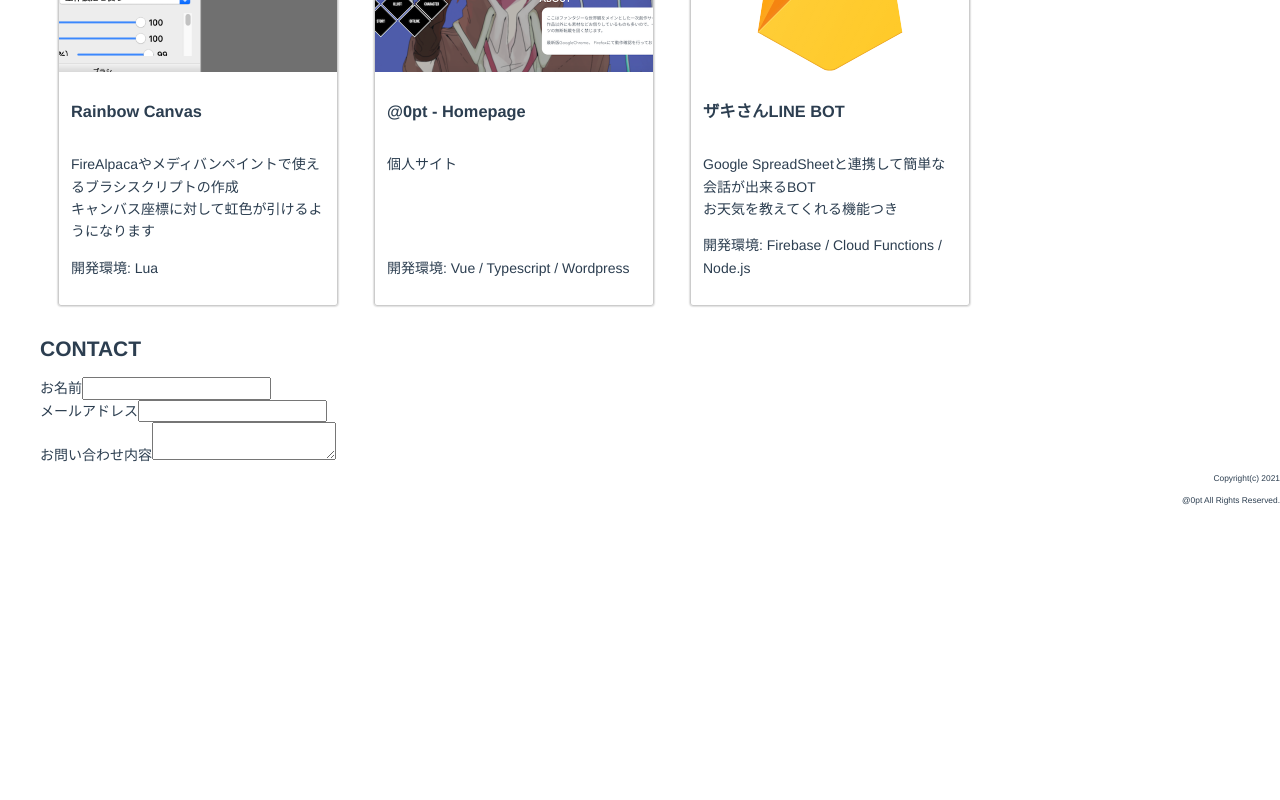
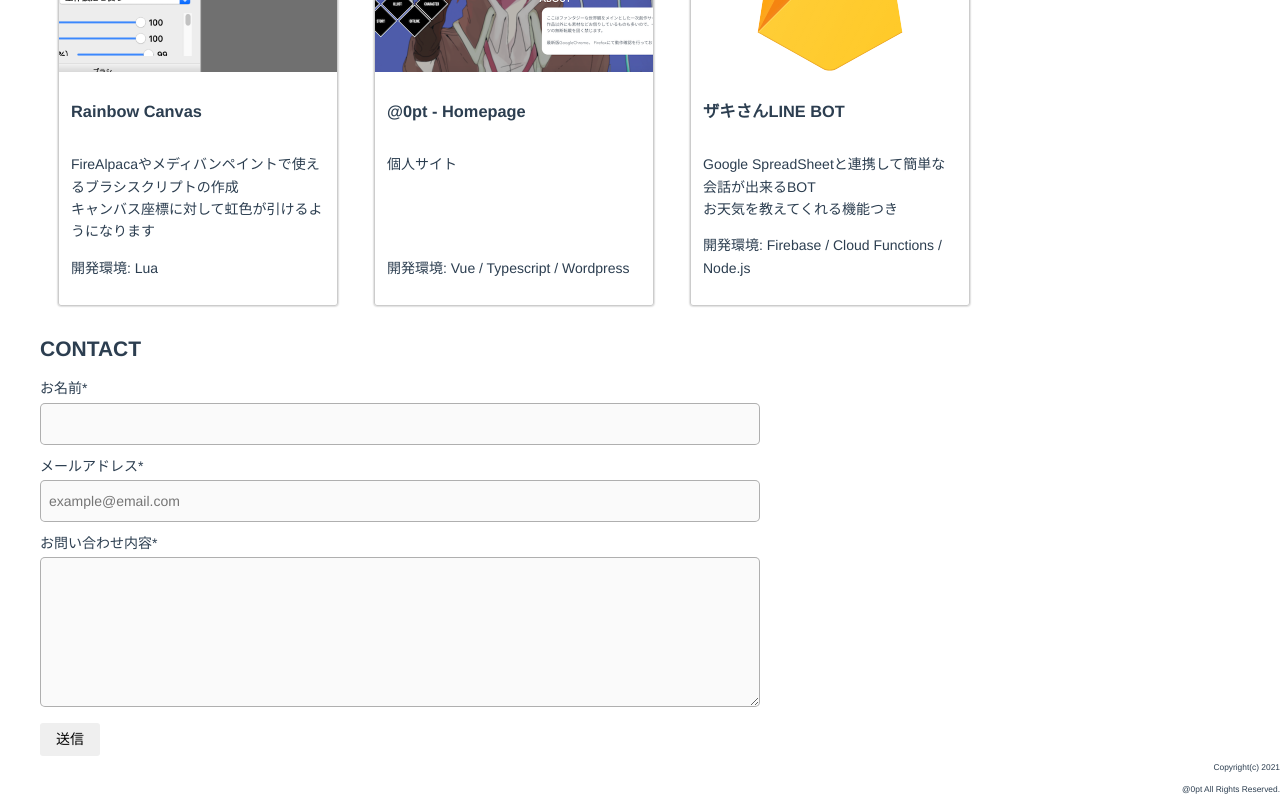
Before and after one commit to Atoze/portfolio, a Vue app: page / in a window 1280 px wide. Shown: the part 1214-2014 px from the top of the page. Before the commit the page ends 1726 px from the top, so only its background shows below. Built offline with nearby package versions, Linux system fonts and the light colour scheme.

Commit message:
[add]contact form added

```diff
--- a/package.json
+++ b/package.json
@@ -12,6 +12,8 @@
     "@fortawesome/free-brands-svg-icons": "^5.15.3",
     "@fortawesome/free-solid-svg-icons": "^5.15.3",
     "@fortawesome/vue-fontawesome": "^3.0.0-3",
+    "@types/axios": "^0.14.0",
+    "axios": "^0.21.1",
     "core-js": "^3.6.5",
     "normalize.css": "^8.0.1",
     "vue": "^3.0.0",
--- a/src/components/Contact.vue
+++ b/src/components/Contact.vue
@@ -1,34 +1,24 @@
 <template>
-  <div
-    class="contact"
-    id="contact"
-  >
-    <h2>CONTACT</h2>
-    <div class="contact__content">
-      <form>
-        <div>
-          <label for="name">お名前</label>
-          <input
-            type="text"
-            name="name"
-          >
-        </div>
-        <div>
-          <label for="email">メールアドレス</label>
-          <input
-            type="email"
-            name="email"
-          >
-        </div>
-        <div>
-          <label for="name">お問い合わせ内容</label>
-          <textarea
-            type="text"
-            name="name"
-            required
-          />
-          </div>
-        </form>
-      </div>
-    </div>
-  </template>
+  <h2>CONTACT</h2>
+  <div class="contact__content">
+    <ContactForm />
+  </div>
+</template>
+
+<script lang="ts">
+import { defineComponent } from "vue";
+import ContactForm from "./ContactForm.vue"
+
+export default defineComponent({
+  name: "Contact",
+  components: {
+    ContactForm
+  }
+});
+</script>
+
+<style lang="scss" scoped>
+  .contact__content {
+    max-width: 720px;
+  }
+</style>
--- /dev/null
+++ b/src/components/ContactForm.vue
@@ -0,0 +1,146 @@
+<template>
+  <div class="form">
+    <div v-show="state.isSubmitComplete">
+      <p
+        class=""
+        v-if="!state.submitError"
+      >送信完了しました！ありがとうございます。</p>
+      <p
+        class="error--text"
+        v-else
+      >
+        エラーが発生しました。<br />
+        お手数おかけしますが、もう一度ご送信頂くか、直接メール（&#97;&#116;&#111;&#122;&#101;&#49;&#48;&#64;&#103;&#109;&#97;&#105;&#108;&#46;&#99;&#111;&#109;）にてご連絡くださいませ。
+      </p>
+    </div>
+      <form @submit.prevent="onSubmit">
+        <label for="name">お名前*
+          <input
+            class="form__input"
+            id="name"
+            type="text"
+            name="entry.2046359151"
+            placeholder=""
+            v-model="state.name"
+            :disabled="state.loading"
+            required
+          >
+        </label>
+        <br>
+        <label for="email">メールアドレス*
+          <input
+            class="form__input"
+            id="email"
+            type="text"
+            name="entry.634883760"
+            placeholder="example@email.com"
+            v-model="state.email"
+            :disabled="state.loading"
+            required
+          >
+        </label>
+        <br>
+        <label for="message">お問い合わせ内容*
+          <textarea
+            class="form__input"
+            id="message"
+            name="entry.927730605"
+            placeholder=""
+            v-model="state.message"
+            :disabled="state.loading"
+            required
+          ></textarea>
+        </label>
+        <button
+          type="submit"
+          name="button"
+        >送信</button>
+      </form>
+  </div>
+</template>
+
+<script lang="ts">
+import { defineComponent, reactive } from "vue";
+import axios, { AxiosError } from "axios";
+
+export default defineComponent({
+  name: "ContactForm",
+  setup() {
+    const state = reactive({
+      name: "",
+      email: "",
+      message: "",
+      loading: false,
+      isSubmitComplete: false,
+      submitError: false
+    });
+
+    const init = () => {
+      state.name = "";
+      state.email = "";
+      state.message = "";
+      state.loading = false;
+    };
+
+    const onSubmit = () => {
+      const submitParams = new FormData();
+      submitParams.append("entry.2046359151", state.name);
+      submitParams.append("entry.634883760", state.email);
+      submitParams.append("entry.927730605", state.message);
+
+      const CORS_PROXY = "";
+      const GOOGLE_FORM_ACTION =
+        "https://docs.google.com/forms/u/0/d/e/1FAIpQLSelT0k2PcI5PucmSjn0-z8Bq0qT04yj1g3Py1v9wi9OFmXjgQ/formResponse";
+      state.loading = true;
+      axios
+        .post(CORS_PROXY + GOOGLE_FORM_ACTION, submitParams)
+        .then(() => {
+          state.isSubmitComplete = true;
+          init();
+        })
+        .catch((e: AxiosError) => {
+          // TODO: 現状PROXY-ERRORが出るので一時的にエラー判定をなくす
+          // state.submitError = true;
+          state.isSubmitComplete = true;
+          init();
+        });
+    };
+    return { state, onSubmit };
+  }
+});
+</script>
+
+<style lang="scss" scoped>
+  form {
+    width: 100%;
+  }
+  input {
+    height: 32px;
+        padding: 4px 8px;
+  }
+  textarea {
+    height: 132px;
+    padding: 8px;
+  }
+  input,
+  textarea {
+    width: calc(100% - 18px);
+    margin: 0.2em 0;
+    border: 1px solid rgba(0, 0, 0, 0.3);
+    border-radius: 5px;
+    background-color: #fafafa;
+    line-height: 1.6rem;
+  }
+  .form__input {
+    margin-bottom: 10px;
+  }
+  button {
+    border-radius: 3px;
+    padding: 8px 16px;
+    border: 0 none;
+    cursor: pointer;
+  }
+  .error--text {
+    color: red;
+  }
+</style>
```
Also changed, not shown: 1 other file (tests, documents, lock files or other folders).
